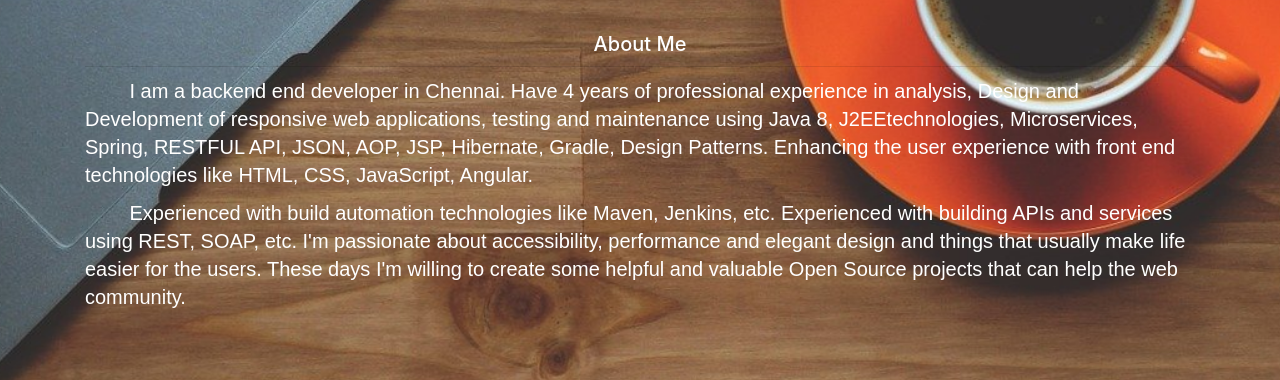
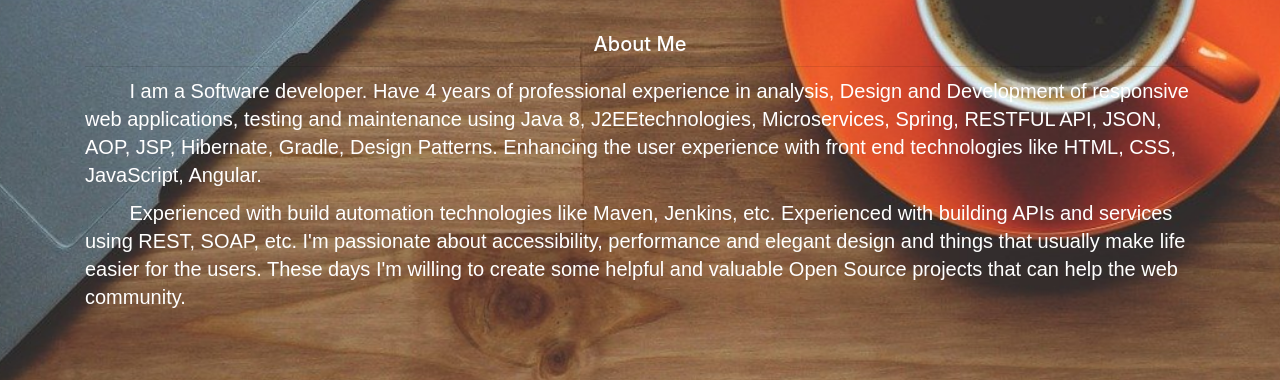
Before and after one commit to praseela/PraseelaRadhakrishnan, a plain HTML site: page index.html in a window 1280 px wide. Shown: the part 434-814 px from the top of the page. Drawn offline with nearby package versions, Linux system fonts and the light colour scheme.

Commit message:
Update index.html

```diff
--- a/index.html
+++ b/index.html
@@ -121,7 +121,7 @@
                     </div>
                     <div class="col-lg-12">
 
-                        <p>&nbsp;&nbsp;&nbsp;&nbsp;&nbsp;&nbsp;&nbsp; I am a backend end developer in Chennai. Have 4
+                        <p>&nbsp;&nbsp;&nbsp;&nbsp;&nbsp;&nbsp;&nbsp; I am a Software developer. Have 4
                             years of professional experience in analysis, Design and Development of responsive web
                             applications, testing and maintenance using Java 8, J2EEtechnologies, Microservices, Spring,
                             RESTFUL API, JSON,
```
